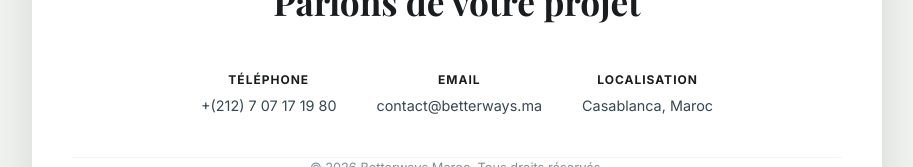
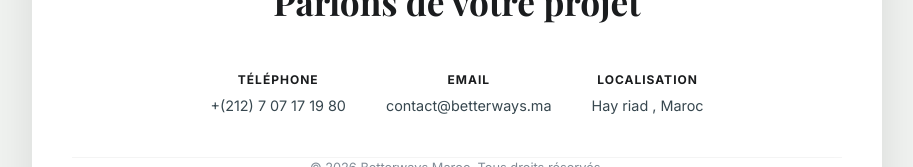
Before and after one commit to fadwa-sys/brochure, a plain HTML site: page index.html in a window 1280 px wide. Shown: the part 2350-2517 px from the top of the page, without its empty margins (183-1096 px from the left). Drawn offline with nearby package versions, Linux system fonts and the light colour scheme.

Commit message:
Update location from Casablanca to Hay Riad

```diff
--- a/index.html
+++ b/index.html
@@ -322,7 +322,7 @@
       <div class="contact-info">
         <div class="contact-item"><b>Téléphone</b> +(212) 7 07 17 19 80</div>
         <div class="contact-item"><b>Email</b> contact@betterways.ma</div>
-        <div class="contact-item"><b>Localisation</b> Casablanca, Maroc</div>
+        <div class="contact-item"><b>Localisation</b> Hay riad , Maroc</div>
       </div>
       <p style="margin-top: 30px; font-size: 0.8rem; opacity: 0.6; border-top: 1px solid #eee; pt-20">© 2026 Betterways Maroc. Tous droits réservés.</p>
     </footer>
```
